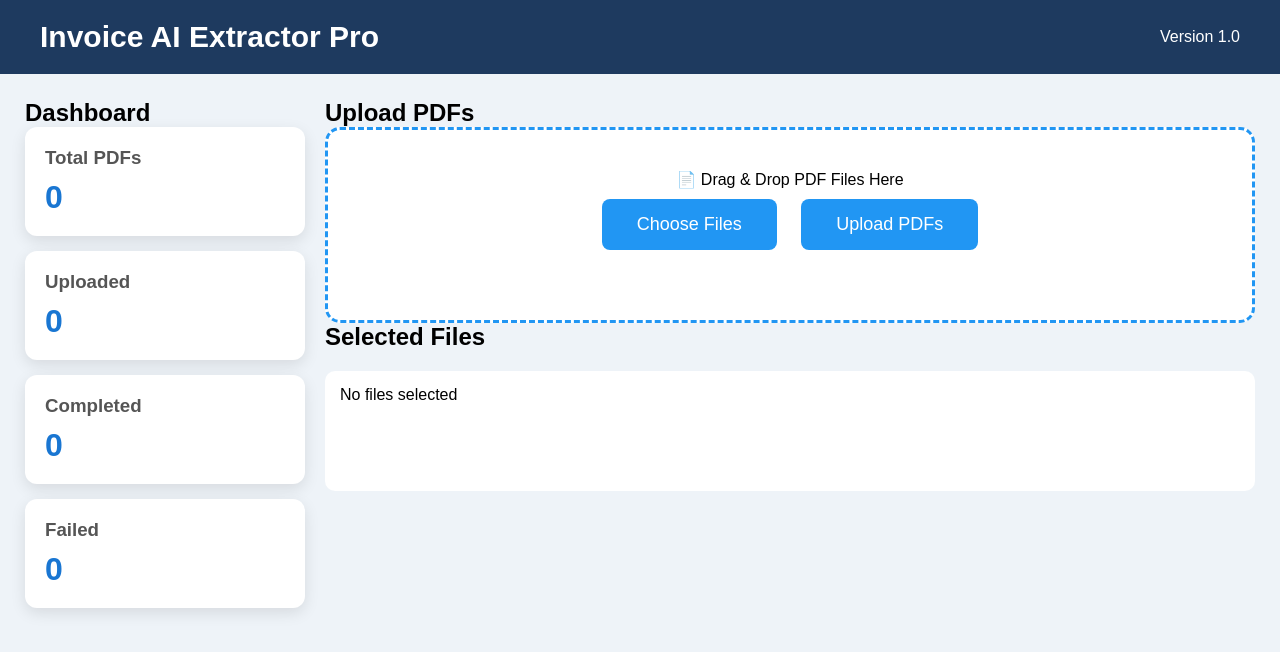
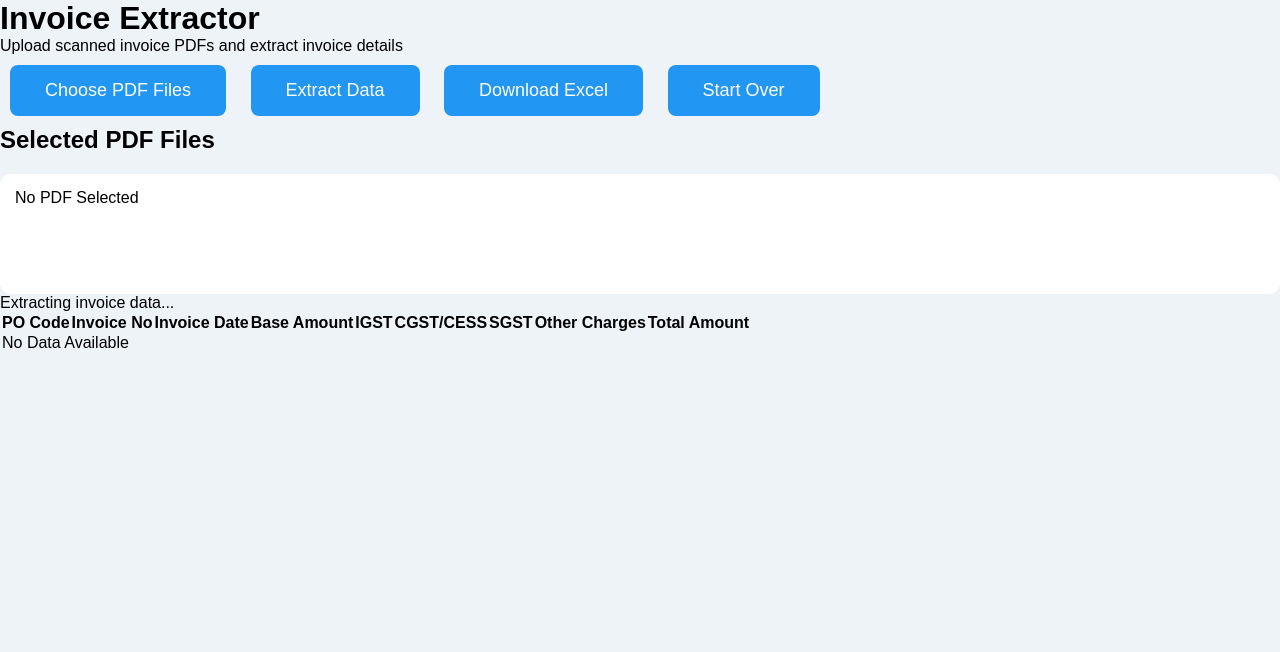
Before and after one commit to SumitSharmaSankhyan/Invoice-AI-Extractor, a Flask app: page / in a window 1280 px wide. Shown: the top 652 px of the page. Run offline with Flask 3, Linux system fonts and the light colour scheme.

Commit message:
Update index.html for invoice extractor UI changes

```diff
--- a/templates/index.html
+++ b/templates/index.html
@@ -3,123 +3,119 @@
 
 <head>
 
-<meta charset="UTF-8">
+    <meta charset="UTF-8">
 
-<meta name="viewport" content="width=device-width, initial-scale=1.0">
+    <meta name="viewport" content="width=device-width, initial-scale=1.0">
 
-<title>Invoice AI Extractor Pro</title>
+    <title>Invoice Extractor</title>
 
-<link rel="stylesheet"
-href="{{ url_for('static', filename='css/style.css') }}">
+    <link rel="stylesheet"
+        href="{{ url_for('static', filename='css/style.css') }}">
 
 </head>
 
 <body>
 
-<header>
+<div class="container">
 
-<div class="logo">
+    <h1>Invoice Extractor</h1>
 
-Invoice AI Extractor Pro
+    <p class="subtitle">
+        Upload scanned invoice PDFs and extract invoice details
+    </p>
 
-</div>
+    <!-- Upload Section -->
 
-<div class="version">
+    <div class="top-buttons">
 
-Version 1.0
+        <input
+            type="file"
+            id="pdfInput"
+            accept=".pdf"
+            multiple
+            hidden>
 
-</div>
+        <button id="chooseBtn">
+            Choose PDF Files
+        </button>
 
-</header>
+        <button id="extractBtn" disabled>
+            Extract Data
+        </button>
 
-<div class="main-container">
+        <button id="downloadBtn" disabled>
+            Download Excel
+        </button>
 
-<!-- LEFT PANEL -->
+        <button id="resetBtn">
+            Start Over
+        </button>
 
-<div class="left-panel">
+    </div>
 
-<h2>Dashboard</h2>
+    <!-- Selected Files -->
 
-<div class="card">
+    <div class="selected-files">
 
-<h3>Total PDFs</h3>
+        <h2>Selected PDF Files</h2>
 
-<p id="totalFiles">0</p>
+        <div id="fileList">
 
-</div>
+            No PDF Selected
 
-<div class="card">
+        </div>
 
-<h3>Uploaded</h3>
+    </div>
 
-<p id="uploadedFiles">0</p>
+    <!-- Loading -->
 
-</div>
+    <div id="loader" class="loader">
 
-<div class="card">
+        Extracting invoice data...
 
-<h3>Completed</h3>
+    </div>
 
-<p id="completedFiles">0</p>
+    <!-- Result Table -->
 
-</div>
+    <div class="table-container">
 
-<div class="card">
+        <table id="resultTable">
 
-<h3>Failed</h3>
+            <thead>
 
-<p id="failedFiles">0</p>
+                <tr>
 
-</div>
+                    <th>PO Code</th>
+                    <th>Invoice No</th>
+                    <th>Invoice Date</th>
+                    <th>Base Amount</th>
+                    <th>IGST</th>
+                    <th>CGST/CESS</th>
+                    <th>SGST</th>
+                    <th>Other Charges</th>
+                    <th>Total Amount</th>
 
-</div>
+                </tr>
 
-<!-- RIGHT PANEL -->
+            </thead>
 
-<div class="right-panel">
+            <tbody id="tableBody">
 
-<h2>Upload PDFs</h2>
+                <tr>
 
-<div class="upload-box" id="dropZone">
+                    <td colspan="9">
 
-<input
-type="file"
-id="pdfInput"
-multiple
-accept=".pdf"
-hidden>
+                        No Data Available
 
-<p class="drag-text">
+                    </td>
 
-📄 Drag & Drop PDF Files Here
+                </tr>
 
-</p>
+            </tbody>
 
-<button id="chooseBtn">
+        </table>
 
-Choose Files
-
-</button>
-
-<button id="uploadBtn">
-
-Upload PDFs
-
-</button>
-
-<div id="status"></div>
-
-</div>
-
-<h2>Selected Files</h2>
-
-<div id="fileList">
-
-No files selected
-
-</div>
-
-</div>
+    </div>
 
 </div>
 
```
